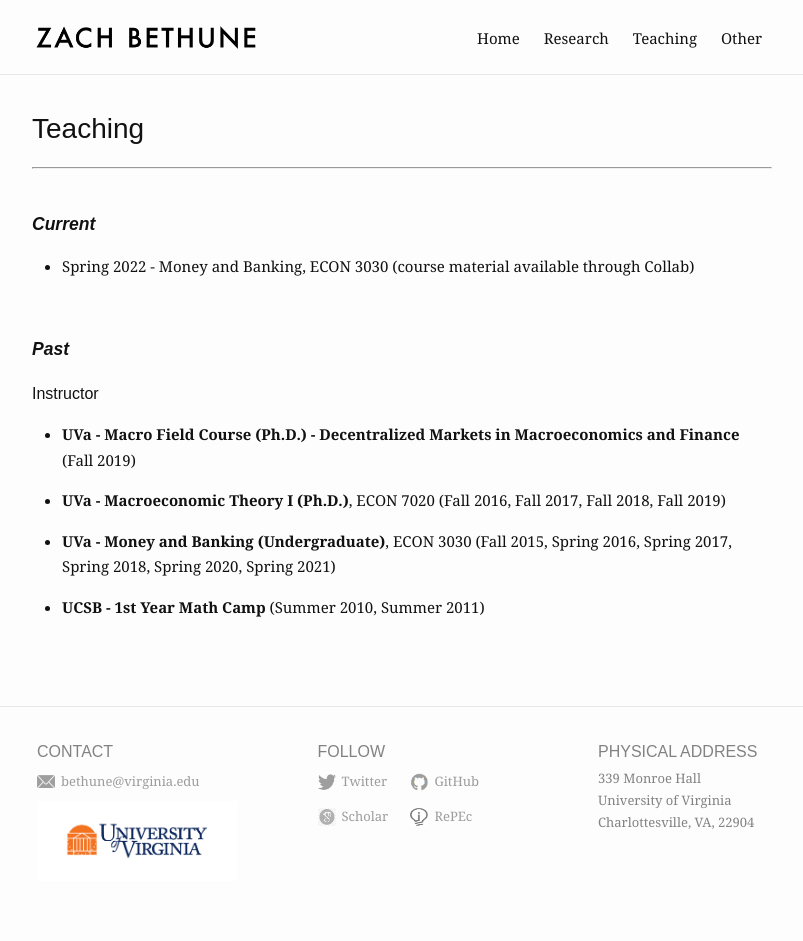
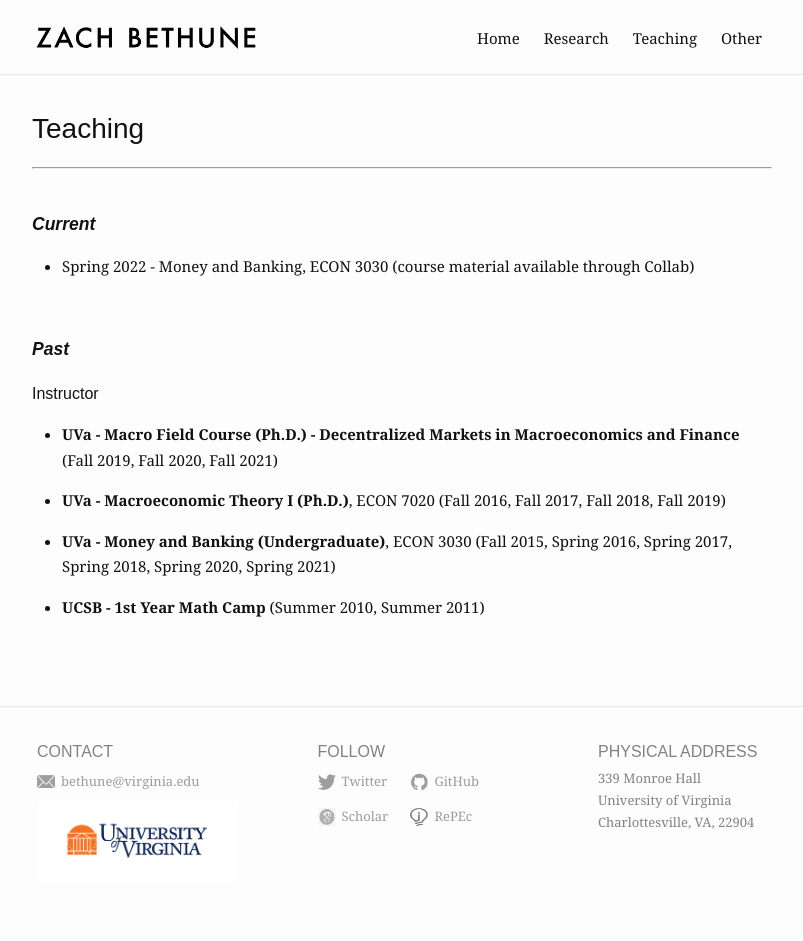
Before and after one commit to zbethune/zbethune.github.io, a Jekyll site: the page built from teaching.md, in a window 1280 px wide. Shown: the whole page, without its empty margins (238-1041 px from the left). Built offline with Jekyll 4.4.1, drawn with Linux system fonts in a browser that asks for light colours.

Commit message:
Update teaching.md

```diff
--- a/teaching.md
+++ b/teaching.md
@@ -17,7 +17,7 @@ slug: /teaching
 
 ### ***Past***
 #### Instructor
-- **UVa - Macro Field Course (Ph.D.) - Decentralized Markets in Macroeconomics and Finance** (Fall 2019)
+- **UVa - Macro Field Course (Ph.D.) - Decentralized Markets in Macroeconomics and Finance** (Fall 2019, Fall 2020, Fall 2021)
 
 - **UVa - Macroeconomic Theory I (Ph.D.)**, ECON 7020 (Fall 2016, Fall 2017, Fall 2018, Fall 2019)
 
```
